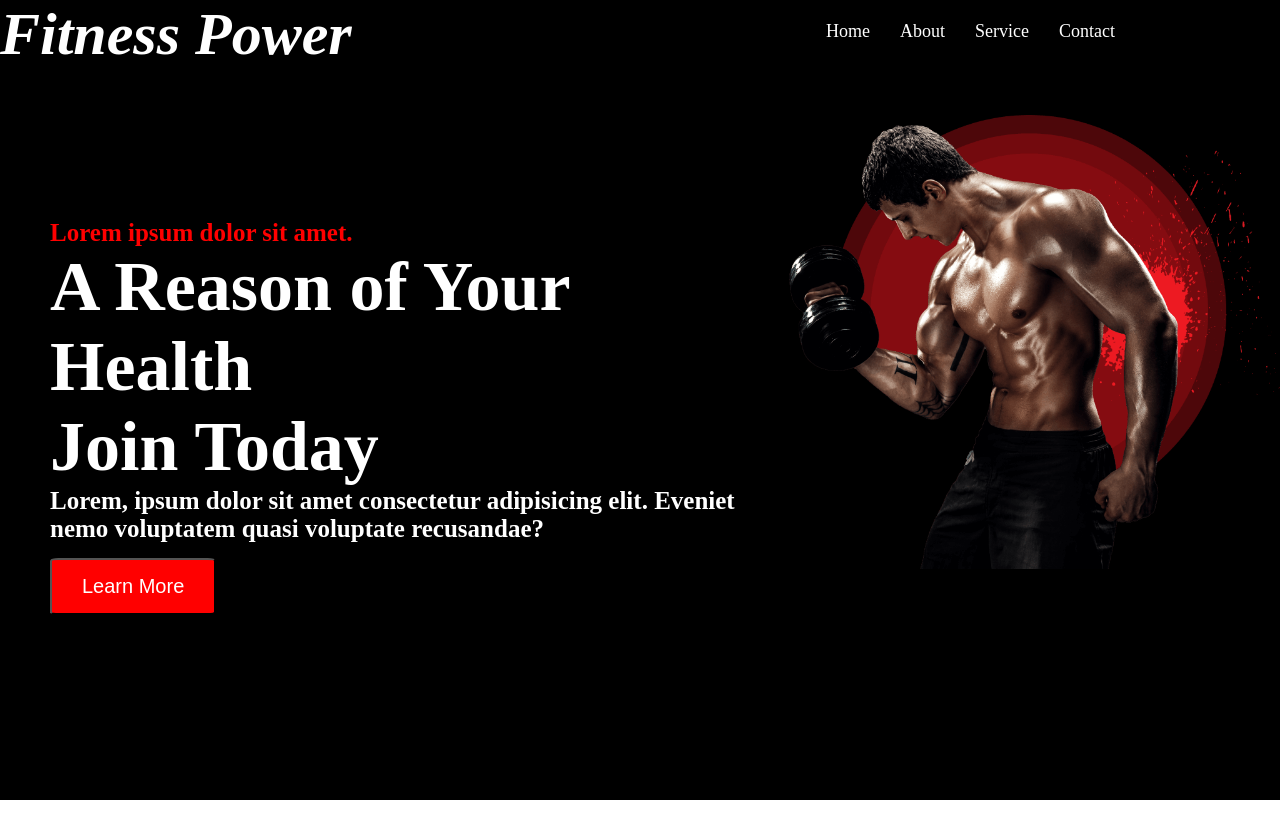
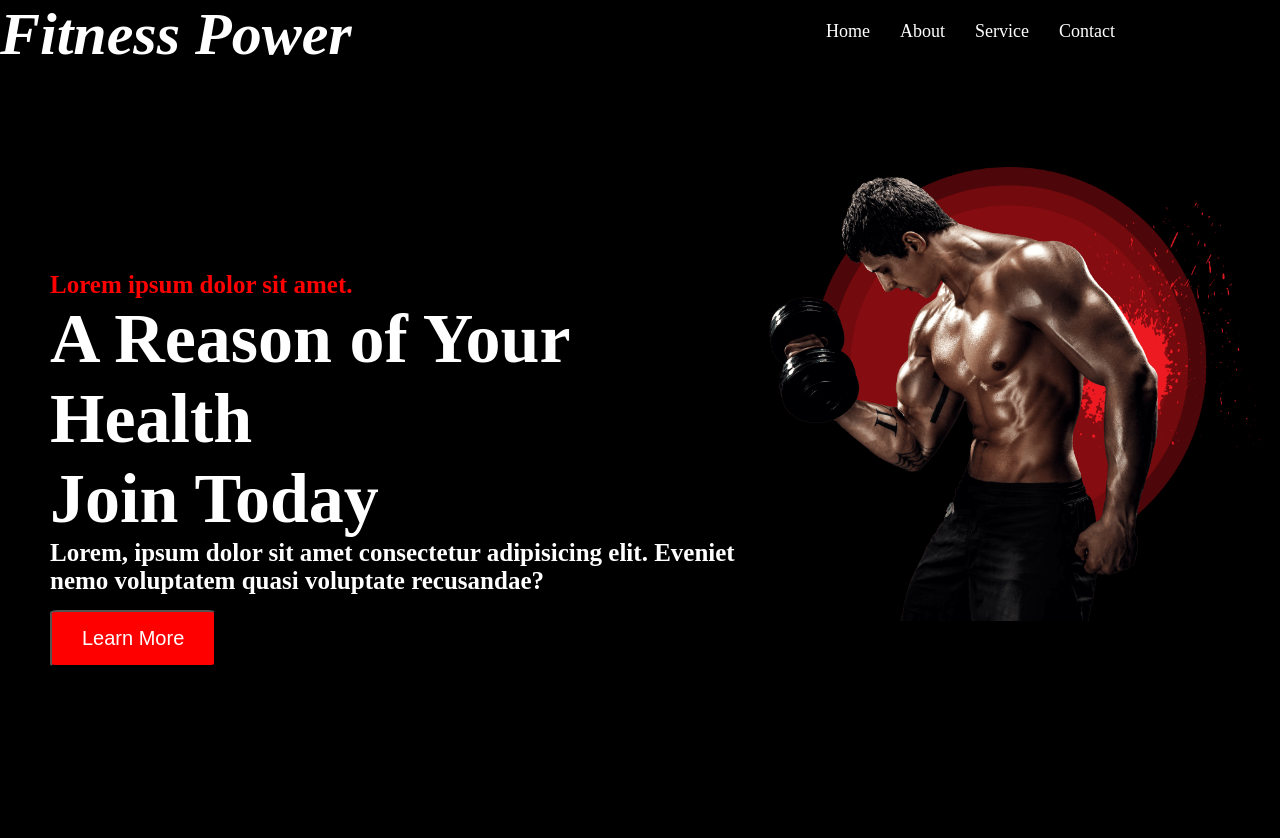
Before and after one commit to Nabinchowdhury/gym-practise-website, a plain HTML site: page index.html in a window 1280 px wide. Before the commit the page ends 800 px from the top, so only its background shows below. Drawn offline with Linux system fonts and the light colour scheme.

Commit message:
nav edited

```diff
--- a/index.html
+++ b/index.html
@@ -12,8 +12,8 @@
 
 <body>
     <header>
-        <nav>
-            <section class="navbar">
+        <nav class="navbar">
+
             <h1>Fitness Power</h1>
             <div>
                 <ul>
@@ -23,7 +23,9 @@
                     <li>Contact</li>
                 </ul>
             </div>
-            </section>
+        </nav>
+    </header>
+
 
     <section class="navimg">
         <div>
@@ -37,8 +39,7 @@
         </div>
         <img src="images/home-bg.png" alt="">
     </section>
-        </nav>
-    </header>
+
 
 </body>
 
--- a/style.css
+++ b/style.css
@@ -1,16 +1,13 @@
 body {
     margin: 0%;
-}
-
-nav {
-    background-color: black;
-    height: 100vh;
 }
 
 .navbar {
     display: flex;
     justify-content: space-between;
     color: white;
+
+    background-color: black;
 
 }
 
@@ -51,6 +48,10 @@ nav {
     align-items: center;
     justify-content: center;
     padding-left: 50px;
+    background-color: black;
+    height: 100vh;
+
+
 }
 
 .navimg div h1 {
@@ -84,8 +85,7 @@ nav {
 
 .navimg img {
     width: 40%;
+
+    padding-right: 20px;
+    padding-bottom: 150px;
 }
-
-.navimg div {
-    padding-top: 150px;
-}
```
Lines whose indentation alone changed are shown as unchanged.
